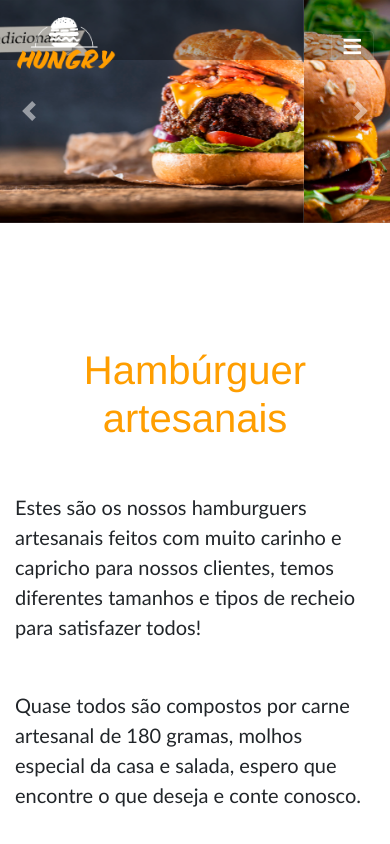
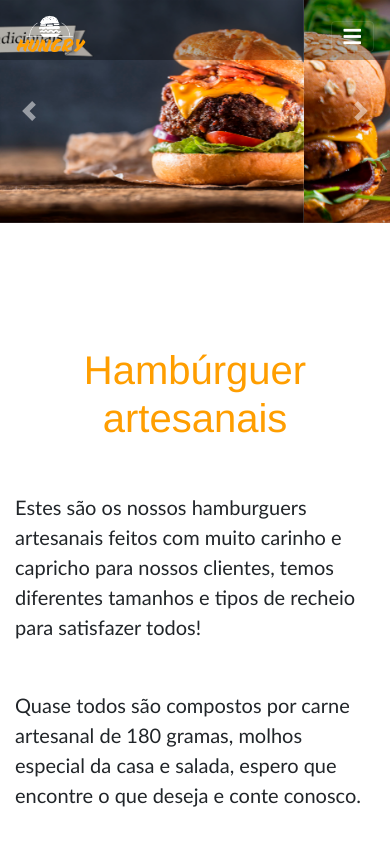
Before and after one commit to OffCadu/Projeto-hungry, a plain HTML site: page index.html in a window 390 px wide. Shown: the top 844 px of the page. Drawn offline with nearby package versions, Linux system fonts and the light colour scheme.

Commit message:
Modify jquery logo

```diff
--- a/css/estilos.css
+++ b/css/estilos.css
@@ -82,6 +82,10 @@ footer ul li{
     margin-bottom: 50px;
   }
 
+  #logo{
+    width: 70px;
+  }
+
 }
 
 /* Small devices (landscape phones, 576px and up)*/
```
